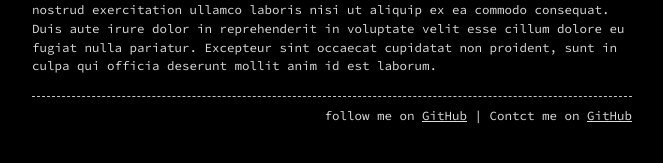
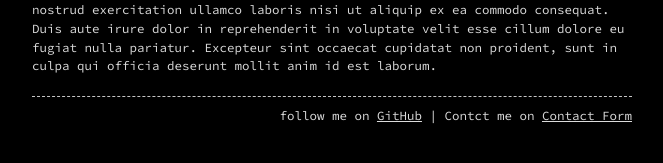
Before and after one commit to esccode/esccode.github.io, a Jekyll site: the page built from index.md, in a window 1280 px wide. Shown: the part 174-337 px from the top of the page, without its empty margins (308-971 px from the left). Built offline with Jekyll 4.4.1, drawn with Linux system fonts in a browser that asks for light colours.

Commit message:
Update _config.yml

```diff
--- a/_config.yml
+++ b/_config.yml
@@ -16,7 +16,7 @@ header_pages:
 - about.md
 - contact.md
 
-footer: 'follow me on <a href="https://github.com/keca13/">GitHub</a> | Contct me on <a href="https://github.com/keca13/">GitHub</a>'
+footer: 'follow me on <a href="https://github.com/keca13/">GitHub</a> | Contct me on <a href="https://keca13.github.io/contact">Contact Form</a>'
 
 #style: light # dark (default) or light
 #listen_for_clients_preferred_style: true # true or false (default)
```
